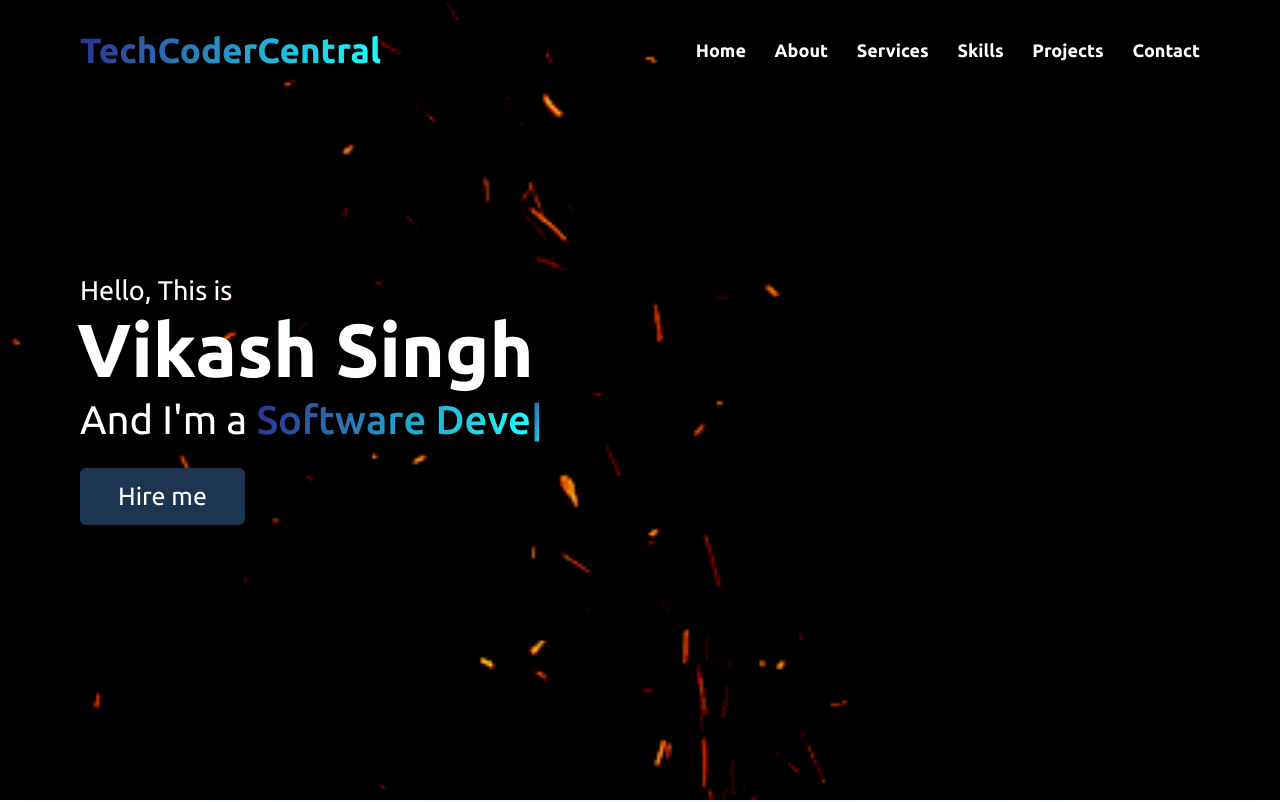
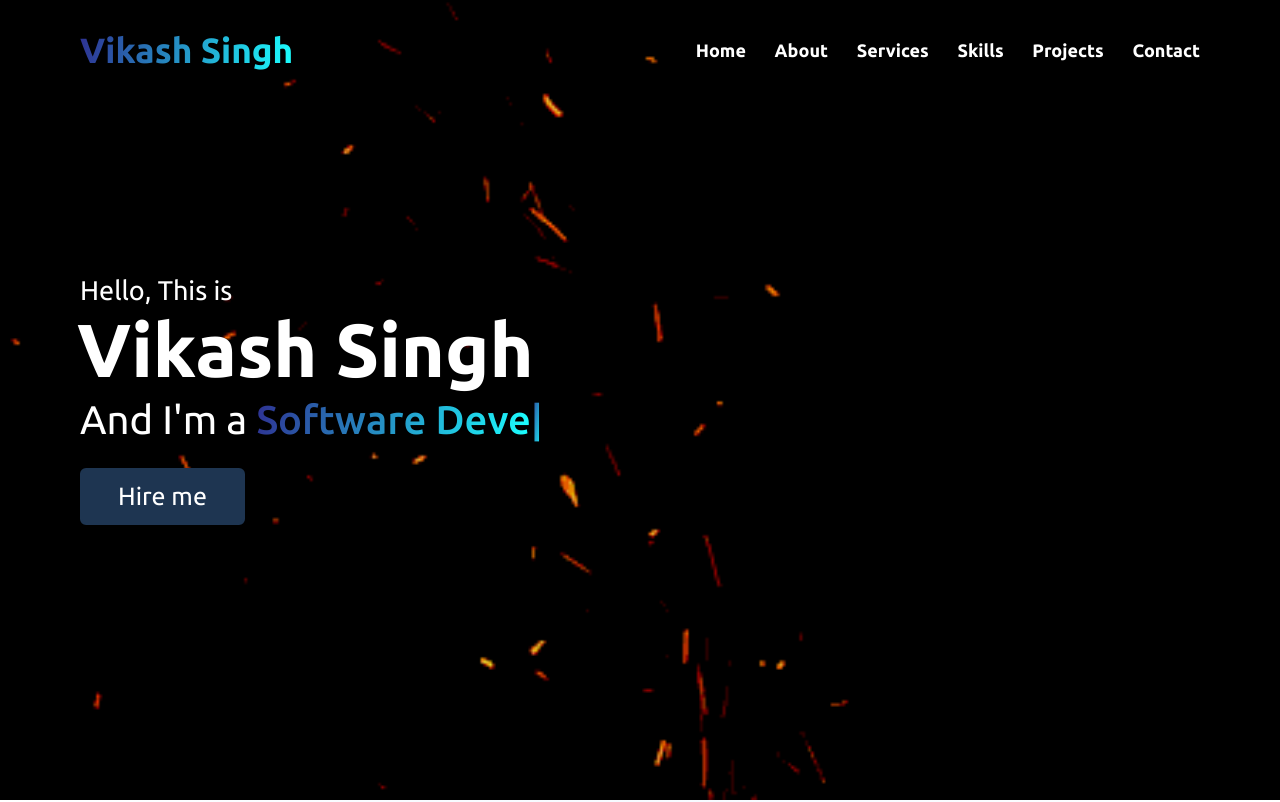
Before and after one commit to vikashsinghldp/TechCoderCentral-, a plain HTML site: page index.html in a window 1280 px wide. Shown: the top 802 px of the page. Drawn offline with nearby package versions, Linux system fonts and the light colour scheme.

Commit message:
Update index.html

```diff
--- a/index.html
+++ b/index.html
@@ -1,7 +1,7 @@
 <!DOCTYPE html>
 <html lang="en">
   <head>
-    <title>TechCoderCentral</title>
+    <title>Vikash Singh</title>
     <meta charset="UTF-8" />
     <meta name="viewport" content="width=device-width" />
       <meta name="description" content="Boost your online success with our SEO-driven web development services. Our skilled developers create responsive, high-performance websites optimized for search engines. Elevate your digital footprint and engage your audience with expertly crafted solutions" />
@@ -19,7 +19,7 @@
       <!-- Header -->
       <nav class="navbar">
         <div class="max-width">
-          <div class="logo"><a href="#"><span>TechCoderCentral</span></a></div>
+          <div class="logo"><a href="#"><span>Vikash Singh</span></a></div>
           <ul class="menu">
             <li><a href="#home" class="menu-btn"><strong>Home</strong></a></li>
             <li><a href="#about" class="menu-btn"><strong>About</strong></a></li>
```
